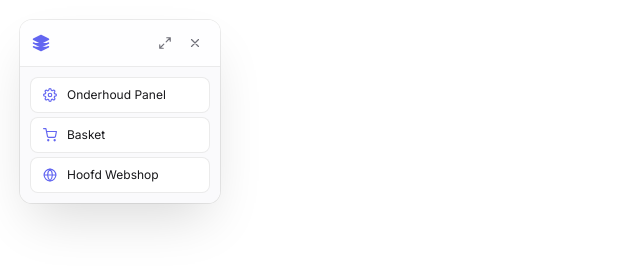
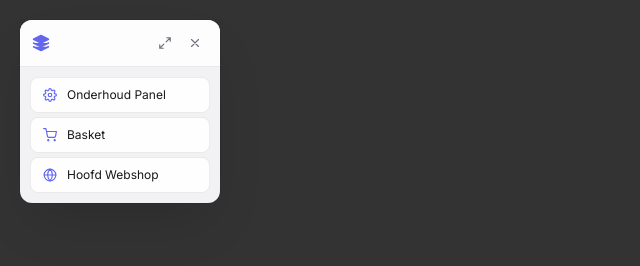
Before and after one commit to esmjee/floating-header, a plain HTML site: page index.html in a window 1280 px wide. Shown: the whole page, without its empty margins (0-640 px from the left). Drawn offline with Linux system fonts and the light colour scheme.

Commit message:
Make development page a bit easier on the eyes

```diff
--- a/index.html
+++ b/index.html
@@ -16,5 +16,20 @@
             window.CCVToolbar.init();
         }
     </script>
+
+    <style>
+        html, body {
+            background-color: #333;
+            color: #fff;
+            font-family: sans-serif;
+            font-size: 16px;
+            line-height: 1.5;
+            margin: 0;
+            padding: 0;
+            box-sizing: border-box;
+            border: 0;
+            outline: 0;
+        }
+    </style>
 </body>
 </html>
```
